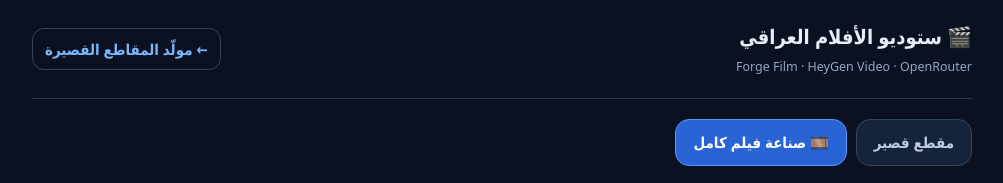
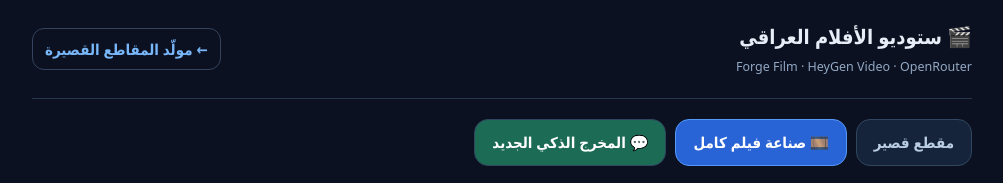
Before and after one commit to Basmali12/iraqi-film-forge, a website: page site/film.html in a window 1280 px wide. Shown: the top 183 px of the page, without its empty margins (138-1141 px from the left). Drawn offline with Linux system fonts and the light colour scheme.

Commit message:
Link chat-first director from all film entry pages

```diff
--- a/site/film.html
+++ b/site/film.html
@@ -6,7 +6,7 @@
 <script defer src="./stitcher.js?v=2"></script><script defer src="./film.js?v=5"></script></head>
 <body><main class="film-shell">
 <header><div><strong>🎬 ستوديو الأفلام العراقي</strong><br><small>Forge Film · HeyGen Video · OpenRouter</small></div><a class="back" href="./index.html">← مولّد المقاطع القصيرة</a></header>
-<nav class="tabs"><a href="./index.html">مقطع قصير</a><a class="active" href="./film.html" aria-current="page">🎞️ صناعة فيلم كامل</a></nav>
+<nav class="tabs"><a href="./index.html">مقطع قصير</a><a class="active" href="./film.html" aria-current="page">🎞️ صناعة فيلم كامل</a><a href="./director.html" style="background:#1c6b55;color:white">💬 المخرج الذكي الجديد</a></nav>
 <section class="hero"><div class="eyebrow">إخراج متسلسل لقصص 3–10 دقائق</div><h1>من قصة طويلة إلى <em>فيلم متكامل</em></h1><p>اكتب القصة. حلّل السيناريو واعرف مدة الفيلم والكلفة وعدد الفيديوهات. بعد موافقتك أنت، يبدأ توليد المشاهد بالترتيب مع متابعتها ودمجها. لا يتم دفع أي رسوم فيديو قبل الموافقة الصريحة.</p></section>
 <section class="step" id="connectPanel">
 <div class="stephead"><span class="stepnum">1</span><div><h2>اربط OpenRouter بأمان</h2><p>المفتاح يبقى بذاكرة الصفحة، ولا يُحفظ داخل GitHub أو في مشروع الفيلم.</p></div></div>
```
